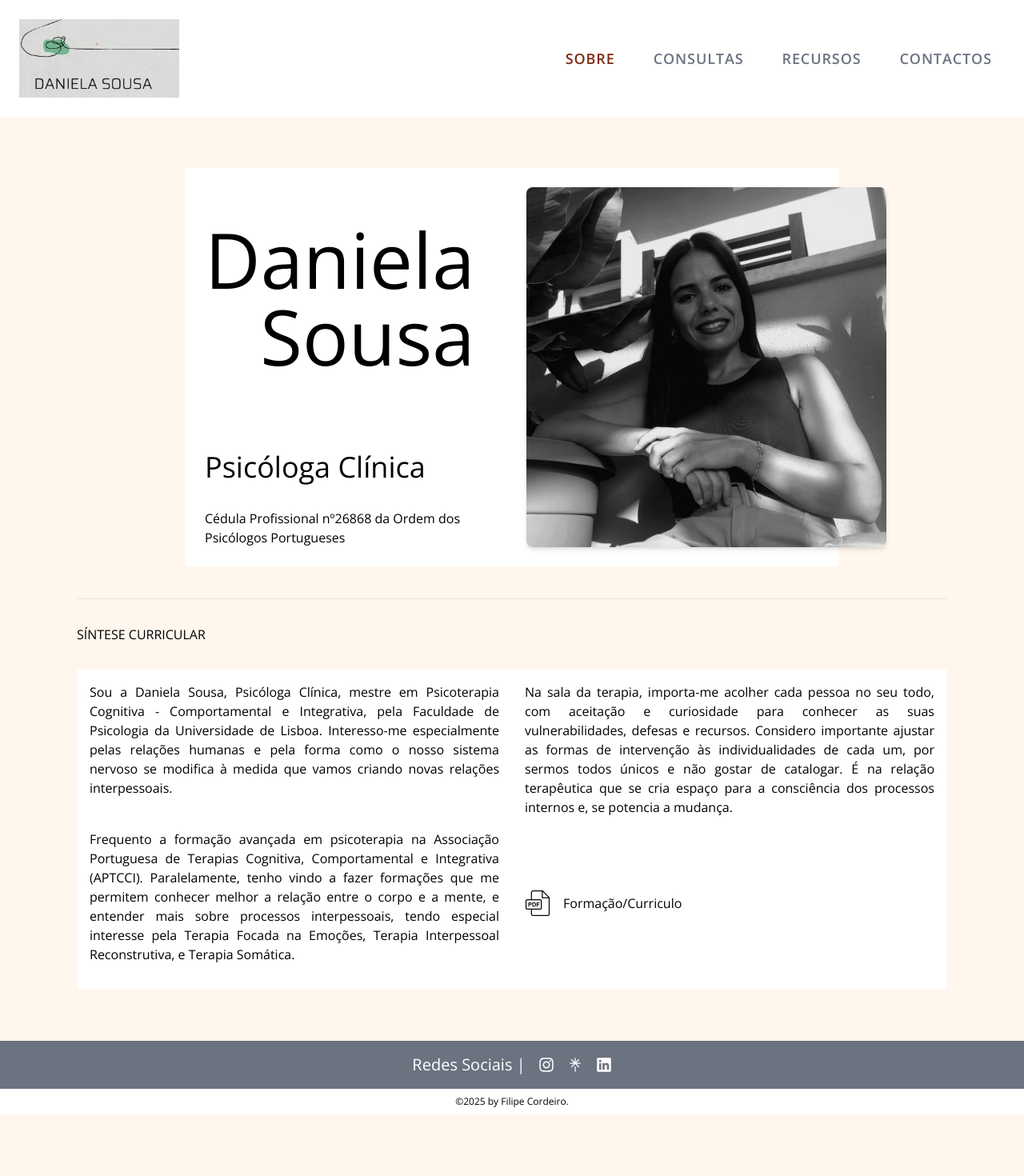
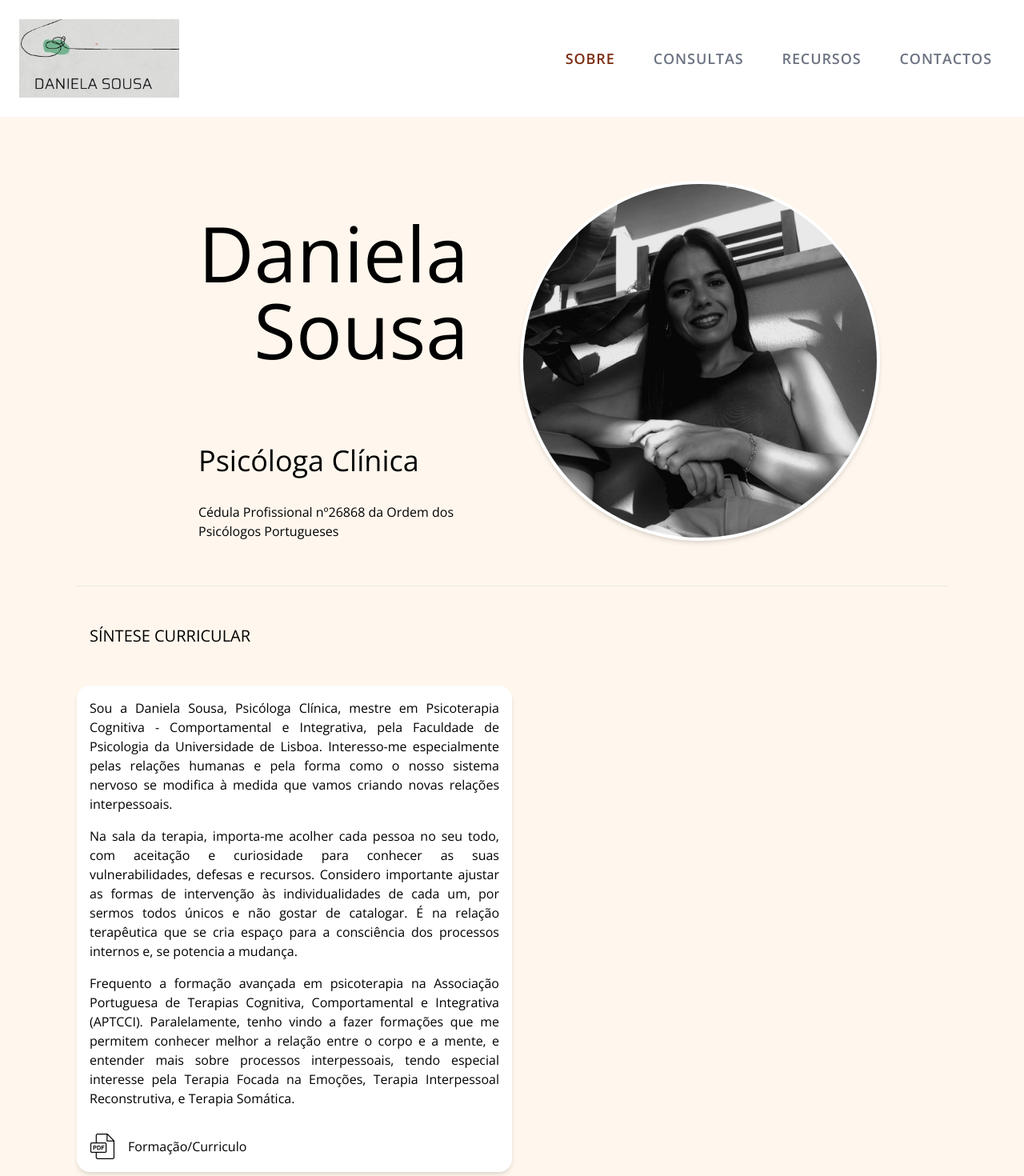
Before and after one commit to DeleteMind/site_psicologa, a Next.js app in the folder daniela-app/: page /sobre in a window 1280 px wide. Shown: the top 1470 px of the page at 80% size. Before the commit the page ends 1393 px from the top, so only its background shows below. Built offline with nearby package versions, Linux system fonts and the light colour scheme.

Commit message:
update_sobre_page

```diff
--- a/daniela-app/app/sobre/page.tsx
+++ b/daniela-app/app/sobre/page.tsx
@@ -4,7 +4,7 @@ export default function SobrePage() {
   return (
     <main className="text-black text-lg min-h-screen p-4 sm:p-16 lg:mx-4 xl:mx-8">
       {/* Title and Image */}
-      <div className="bg-white p-6 flex flex-col-reverse md:flex-row w-full lg:w-3/4 justify-start items-center lg:items-end mx-auto gap-x-16">
+      <div className="p-4 flex flex-col-reverse md:flex-row w-full lg:w-3/4 justify-start items-center lg:items-end mx-auto gap-x-16">
         <div className="flex flex-col items-start">
           <h1 className="text-4xl sm:text-6xl lg:text-8xl text-center lg:text-right mt-8 lg:m-0">Daniela Sousa</h1>
           <div className="pt-8 sm:pt-16 lg:pt-24">
@@ -17,18 +17,18 @@ export default function SobrePage() {
           alt="Sobre"
           width={500}
           height={1080}
-          className="rounded-lg shadow-md w-full max-w-[450px] h-auto object-cover"
+          className="rounded-full shadow-md w-full max-w-[450px] h-auto object-cover bg-white p-1"
         />
       </div>
 
       {/* Section at the bottom */}
       <section className="mt-10 pt-8 text-justify text-xs sm:text-sm lg:text-base border-t border-gray-300/50 gap-x-8">
-        <h3 className="mb-8">SÍNTESE CURRICULAR</h3>
-        <div className="grid grid-cols-1 lg:grid-cols-2 gap-x-8 bg-white p-4">
-          <p className="mb-4">Sou a Daniela Sousa, Psicóloga Clínica, mestre em Psicoterapia Cognitiva - Comportamental e Integrativa, pela Faculdade de Psicologia da Universidade de Lisboa. Interesso-me especialmente pelas relações humanas e pela forma como o nosso sistema nervoso se modifica à medida que vamos criando novas relações interpessoais.</p>
-          <p className="mb-4">Na sala da terapia, importa-me acolher cada pessoa no seu todo, com aceitação e curiosidade para conhecer as suas vulnerabilidades, defesas e recursos. Considero importante ajustar as formas de intervenção às individualidades de cada um, por sermos todos únicos e não gostar de catalogar. É na relação terapêutica que se cria espaço para a consciência dos processos internos e, se potencia a mudança.</p>
-          <p className="mb-4">Frequento a formação avançada em psicoterapia na Associação Portuguesa de Terapias Cognitiva, Comportamental e Integrativa (APTCCI). Paralelamente, tenho vindo a fazer formações que me permitem conhecer melhor a relação entre o corpo e a mente, e entender mais sobre processos interpessoais, tendo especial interesse pela Terapia Focada na Emoções, Terapia Interpessoal Reconstrutiva, e Terapia Somática.</p>
-            <a href="/Test.pdf" target="_blank" rel="pdf_File" className='flex flex-row items-center gap-4'>
+        <h3 className="mb-8 text-xl p-4">SÍNTESE CURRICULAR</h3>
+        <div className="flex flex-col lg:w-1/2 bg-white rounded-2xl shadow-md p-4">
+          <p className='mb-4'>Sou a Daniela Sousa, Psicóloga Clínica, mestre em Psicoterapia Cognitiva - Comportamental e Integrativa, pela Faculdade de Psicologia da Universidade de Lisboa. Interesso-me especialmente pelas relações humanas e pela forma como o nosso sistema nervoso se modifica à medida que vamos criando novas relações interpessoais.</p>
+          <p className='mb-4'>Na sala da terapia, importa-me acolher cada pessoa no seu todo, com aceitação e curiosidade para conhecer as suas vulnerabilidades, defesas e recursos. Considero importante ajustar as formas de intervenção às individualidades de cada um, por sermos todos únicos e não gostar de catalogar. É na relação terapêutica que se cria espaço para a consciência dos processos internos e, se potencia a mudança.</p>
+          <p className='mb-4'>Frequento a formação avançada em psicoterapia na Associação Portuguesa de Terapias Cognitiva, Comportamental e Integrativa (APTCCI). Paralelamente, tenho vindo a fazer formações que me permitem conhecer melhor a relação entre o corpo e a mente, e entender mais sobre processos interpessoais, tendo especial interesse pela Terapia Focada na Emoções, Terapia Interpessoal Reconstrutiva, e Terapia Somática.</p>
+            <a href="/Test.pdf" target="_blank" rel="pdf_File" className='flex flex-row items-center gap-4 mt-4'>
             <img src="/Icons/pdf.png" alt='pdfIcons' className='w-6 h-6 sm:w-8 sm:h-8'></img>Formação/Curriculo
             </a>
         </div>
```
